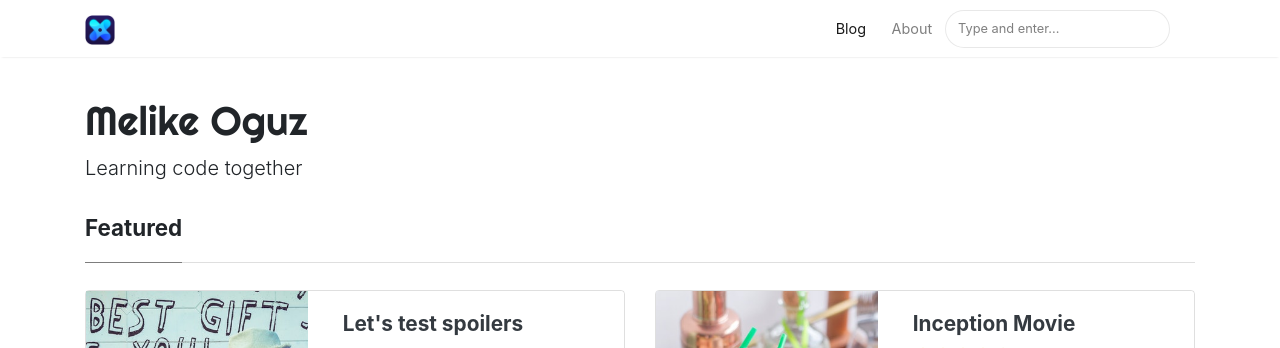
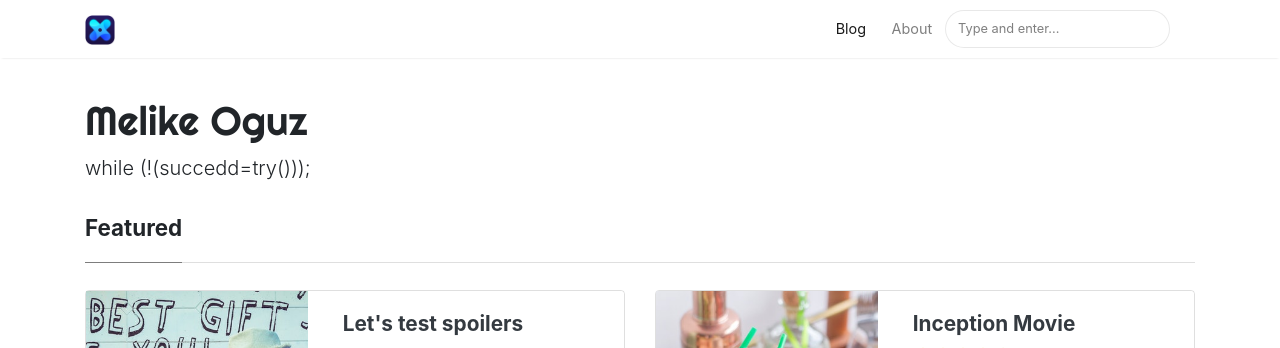
Before and after one commit to melikeoguz/melikeoguz.github.io, a Jekyll site: the page built from index.html, in a window 1280 px wide and 900 px high. Shown: the top 348 px of the window. Built offline with Jekyll 4.4.1, drawn with Linux system fonts in a browser that asks for light colours; nearby versions of some CDN libraries; the list of posts is cut into pages by our own code.

Commit message:
Update _config.yml

```diff
--- a/_config.yml
+++ b/_config.yml
@@ -1,7 +1,7 @@
 # Site
 name: "Melike Oguz"
 title: "Mediumish"
-description: "Learning code together"
+description: "while (!(succedd=try()));"
 logo: 'assets/images/logo.png'
 favicon: 'assets/images/logo.png'
 baseurl: https://melikeoguz.github.io
```
